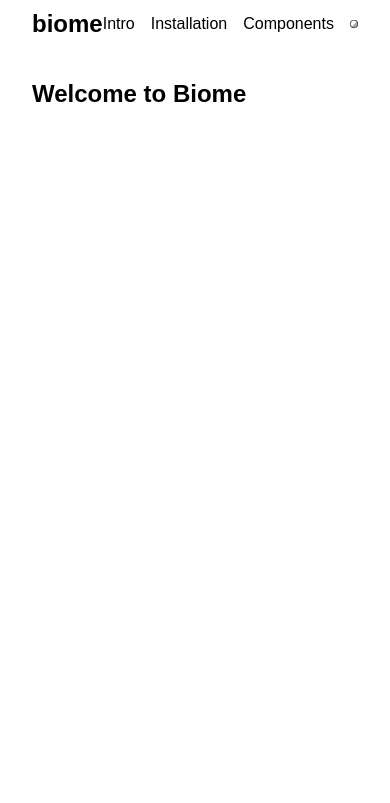
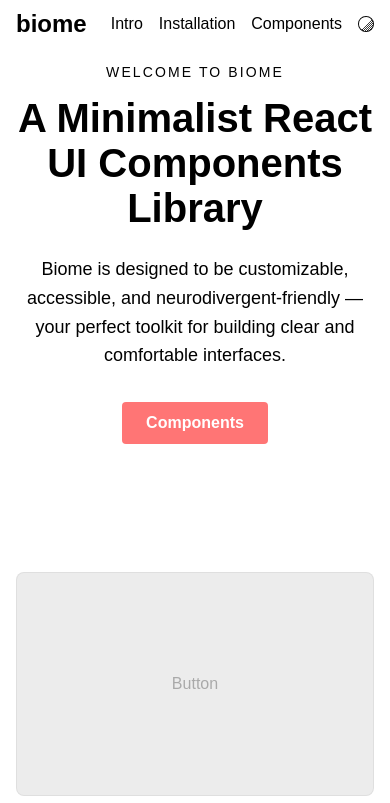
Before and after one commit to impala141592/see-biome, a React (Vite) app: page / in a window 390 px wide. Shown: the top 803 px of the page. Built offline with nearby package versions, Linux system fonts and the light colour scheme.

Commit message:
feat: create home route with components mosaic and responsive layout
- added Home route with a 4x3 components mosaic including 'See More' tile
- implemented responsive layout with max-width constraints
- styled TopBar with full viewport width and frosted glass effect

```diff
--- a/src/App.styles.tsx
+++ b/src/App.styles.tsx
@@ -1,11 +1,23 @@
 import styled from "styled-components";
 
 export const AppContainer = styled.div`
-	padding: 2rem;
 	font-family: sans-serif;
 	min-height: 100vh;
 	background: ${({ theme }) => theme.colors.background};
 	color: ${({ theme }) => theme.colors.text};
+	padding: ${({ theme }) => theme.layout.padding};
+
+	display: flex;
+	justify-content: center;
+
+	> * {
+		width: 100%;
+		max-width: ${({ theme }) => theme.layout.contentMaxWidth};
+	}
+
+	@media (max-width: 768px) {
+		padding: 1rem;
+	}
 `;
 
 export const Container = styled.div`
--- a/src/App.tsx
+++ b/src/App.tsx
@@ -7,9 +7,7 @@ import { AppContainer, Container } from "./App.styles";
 
 import TopBar from "./components/common/TopBar/TopBar";
 
-const Home = () => <h2>Welcome to Biome</h2>;
-const ButtonDemo = () => <h2>Button Preview</h2>;
-const InputDemo = () => <h2>Input Preview</h2>;
+import Home from "./routes/Home/Home";
 
 function App() {
 	const [isDark, setIsDark] = useState(false);
@@ -46,8 +44,6 @@ function App() {
 				<Container>
 					<Routes>
 						<Route path='/' element={<Home />} />
-						<Route path='/button' element={<ButtonDemo />} />
-						<Route path='/input' element={<InputDemo />} />
 					</Routes>
 				</Container>
 			</AppContainer>
--- a/src/components/common/TopBar/TopBar.styles.ts
+++ b/src/components/common/TopBar/TopBar.styles.ts
@@ -1,15 +1,16 @@
 import styled from "styled-components";
 
 export const TopBarContainer = styled.header`
+	position: fixed;
+	top: 0;
+	left: 0;
+	width: 100vw;
+	max-width: 100vw;
+	padding: 0.5rem 2rem;
 	display: flex;
 	justify-content: space-between;
 	align-items: center;
-	padding: 0.5rem 2rem;
 	height: var(--top-bar-height);
-	position: fixed;
-	top: 0;
-	left: 0;
-	width: 100%;
 	z-index: 1000;
 	color: ${({ theme }) => theme.colors.text};
 
@@ -23,6 +24,10 @@ export const TopBarContainer = styled.header`
 		z-index: -1;
 		background: ${({ theme }) => theme.colors.overlay};
 		backdrop-filter: blur(4px);
+	}
+
+	@media (max-width: 768px) {
+		padding: 0.5rem 1rem;
 	}
 `;
 
--- /dev/null
+++ b/src/components/home/ComponentMosaic.styles.tsx
@@ -0,0 +1,50 @@
+import styled from "styled-components";
+import { Link } from "react-router-dom";
+
+export const MosaicGrid = styled.div`
+	display: grid;
+	grid-template-columns: repeat(1, 1fr);
+	gap: 0.5rem;
+	margin-top: 4rem;
+	width: 100%;
+
+	@media (min-width: ${({ theme }) => theme.layout.breakpoints.md}) {
+		grid-template-columns: repeat(2, 1fr);
+	}
+
+	@media (min-width: ${({ theme }) => theme.layout.breakpoints.lg}) {
+		grid-template-columns: repeat(3, 1fr);
+	}
+
+	@media (min-width: ${({ theme }) => theme.layout.breakpoints.xl}) {
+		grid-template-columns: repeat(4, 1fr);
+	}
+`;
+
+export const MosaicTile = styled(Link)`
+	background-color: ${({ theme }) => theme.colors.neutral.base}16;
+	color: ${({ theme }) => theme.colors.text}48;
+	padding: 2rem;
+	border-radius: 0.5rem;
+	border: 1px solid ${({ theme }) => theme.colors.neutral.base}10;
+	height: 14rem;
+	display: flex;
+	flex-direction: column;
+	justify-content: center;
+	align-items: center;
+	text-align: center;
+	font-weight: 500;
+	transition: background-color 0.2s ease;
+
+	&:hover {
+		background-color: ${({ theme }) => theme.colors.primary.base}cc;
+	}
+`;
+
+export const SeeMoreTile = styled(MosaicTile)`
+	background-color: ${({ theme }) => theme.colors.primary.dark};
+
+	&:hover {
+		background-color: ${({ theme }) => theme.colors.primary.base};
+	}
+`;
--- /dev/null
+++ b/src/components/home/ComponentMosaic.tsx
@@ -0,0 +1,31 @@
+import { MosaicGrid, MosaicTile, SeeMoreTile } from "./ComponentMosaic.styles";
+
+const componentNames = [
+	"Button",
+	"Input",
+	"Switch",
+	"Checkbox",
+	"Tooltip",
+	"Card",
+	"Modal",
+	"Tag",
+	"Alert",
+	"Badge",
+	"Avatar",
+];
+
+export const ComponentMosaic = () => {
+	return (
+		<section>
+			<MosaicGrid>
+				{componentNames.slice(0, 11).map((name) => (
+					<MosaicTile key={name} to={`/components/${name.toLowerCase()}`}>
+						{name}
+					</MosaicTile>
+				))}
+
+				<SeeMoreTile to='/components'>See More</SeeMoreTile>
+			</MosaicGrid>
+		</section>
+	);
+};
--- /dev/null
+++ b/src/routes/Home/Home.styles.tsx
@@ -0,0 +1,42 @@
+import styled from "styled-components";
+import { Link } from "react-router-dom";
+
+export const Caption = styled.p`
+	font-size: 0.875rem;
+	letter-spacing: 0.15em;
+	text-transform: uppercase;
+	margin-bottom: 1rem;
+	text-align: center;
+`;
+
+export const Heading = styled.h1`
+	font-size: 2.5rem;
+	font-weight: 700;
+	margin-bottom: 1.5rem;
+	color: ${({ theme }) => theme.colors.text};
+	max-width: 600px;
+	text-align: center;
+`;
+
+export const Description = styled.p`
+	font-size: 1.125rem;
+	line-height: 1.6;
+	margin-bottom: 2rem;
+	color: ${({ theme }) => theme.colors.text};
+	max-width: 600px;
+	text-align: center;
+`;
+
+export const ComponentsButton = styled(Link)`
+	display: inline-block;
+	padding: 0.75rem 1.5rem;
+	background-color: ${({ theme }) => theme.colors.primary.base};
+	color: white;
+	border-radius: 4px;
+	font-weight: 600;
+	text-decoration: none;
+
+	&:hover {
+		background-color: ${({ theme }) => theme.colors.primary.base}cc;
+	}
+`;
--- /dev/null
+++ b/src/routes/Home/Home.tsx
@@ -0,0 +1,24 @@
+import React from "react";
+import { Caption, Heading, Description, ComponentsButton } from "./Home.styles";
+
+import { ComponentMosaic } from "../../components/home/ComponentMosaic";
+
+const Home: React.FC = () => {
+	return (
+		<main>
+			<section>
+				<Caption>WELCOME TO BIOME</Caption>
+				<Heading>A Minimalist React UI Components Library</Heading>
+				<Description>
+					Biome is designed to be customizable, accessible, and
+					neurodivergent-friendly — your perfect toolkit for building clear and
+					comfortable interfaces.
+				</Description>
+				<ComponentsButton to='/components'>Components</ComponentsButton>
+			</section>
+			<ComponentMosaic />
+		</main>
+	);
+};
+
+export default Home;
--- a/src/theme/dark.ts
+++ b/src/theme/dark.ts
@@ -16,4 +16,14 @@ export const darkTheme: DefaultTheme = {
 			dark: "#505050",
 		},
 	},
+	layout: {
+		contentMaxWidth: "1440px",
+		padding: "2rem",
+		breakpoints: {
+			sm: "480px",
+			md: "768px",
+			lg: "1024px",
+			xl: "1440px",
+		},
+	},
 };
--- a/src/theme/globalStyles.ts
+++ b/src/theme/globalStyles.ts
@@ -28,4 +28,12 @@ ${reset}
     color: var(--color-text);
     transition: background-color 0.7s ease, color 0.5s ease;
   }
+
+  section {
+    margin-bottom: 4rem;
+	  display: flex;
+	  flex-direction: column;
+	  align-items: center;
+	  justify-content: center;
+  }
 `;
--- a/src/theme/light.ts
+++ b/src/theme/light.ts
@@ -16,4 +16,14 @@ export const lightTheme: DefaultTheme = {
 			dark: "#000000",
 		},
 	},
+	layout: {
+		contentMaxWidth: "1440px",
+		padding: "2rem",
+		breakpoints: {
+			sm: "480px",
+			md: "768px",
+			lg: "1024px",
+			xl: "1440px",
+		},
+	},
 };
```
Also changed, not shown: src/theme/styled.d.ts (+10 -0 lines).
